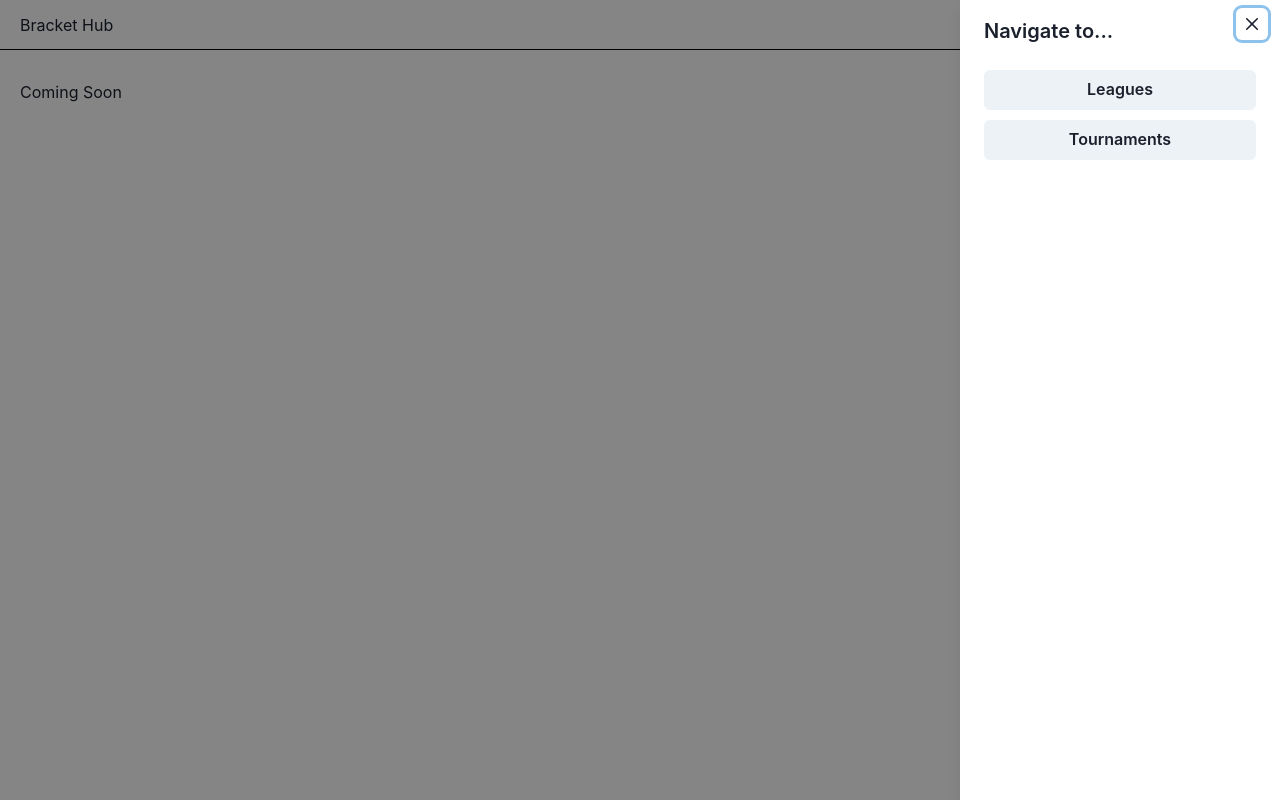
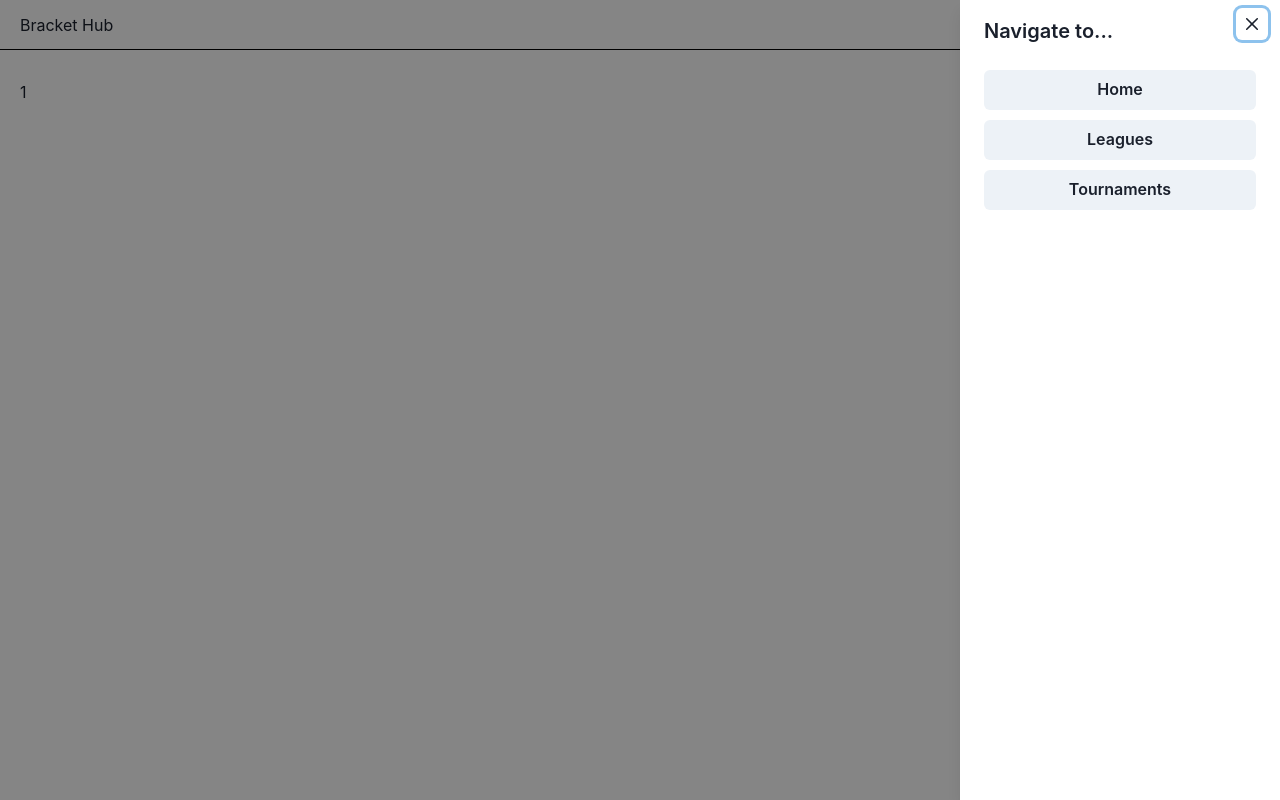
Before and after one commit to NguyenVBRC/brackethub, a Next.js app: page /tournaments/1 in a window 1280 px wide. Both pictures are taken after a click on the icon 1244 px from the left and 24 px from the top of the page. Built offline with nearby package versions, Linux system fonts and the light colour scheme.

Commit message:
Tournament Page Updates

```diff
--- a/app/tournaments/[tournamentName]/page.js
+++ b/app/tournaments/[tournamentName]/page.js
@@ -1,7 +1,11 @@
-export default function Page() {
+export default function Page({ params }) {
+    const tourneyName = params.tournamentName;
+
+    // Fetch Tournament Data to render to page
+
     return (
         <div>
-            <h1>Coming Soon</h1>
+            <h1>{tourneyName}</h1>
         </div>
     )
 }
--- a/components/NavigationBar/NavOptions/index.js
+++ b/components/NavigationBar/NavOptions/index.js
@@ -4,11 +4,11 @@ import { Button } from '@chakra-ui/react';
 import styles from '../NavigationBar.module.css';
 
 export default function NavOptions({ onClose }) {
-    const navOptions = ['Leagues', 'Tournaments']
+    const navOptions = ['Home', 'Leagues', 'Tournaments']
 
     const options = () => {
         return navOptions.map(option => {
-            const optionLowerCase = option.toLowerCase();
+            const optionLowerCase = option == 'Home' ? '/' : option.toLowerCase();
 
             return (
                 <Button key={optionLowerCase} style={{ marginBottom: "10px" }} onClick={onClose}>
--- a/components/TournamentCard/TournamentCard.module.css
+++ b/components/TournamentCard/TournamentCard.module.css
@@ -7,7 +7,7 @@
     display: flex;
     flex-direction: column;
     justify-content: space-between;
-    align-items: start;
+    align-items: flex-start;
 }
 
 .cardContainer p {
```
Also changed, not shown: app/tournaments/page.js (+5 -2 lines).
